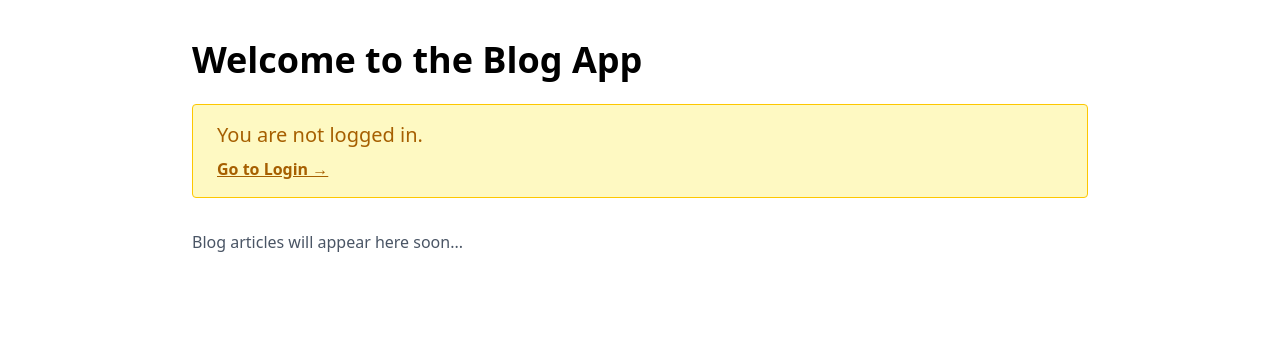
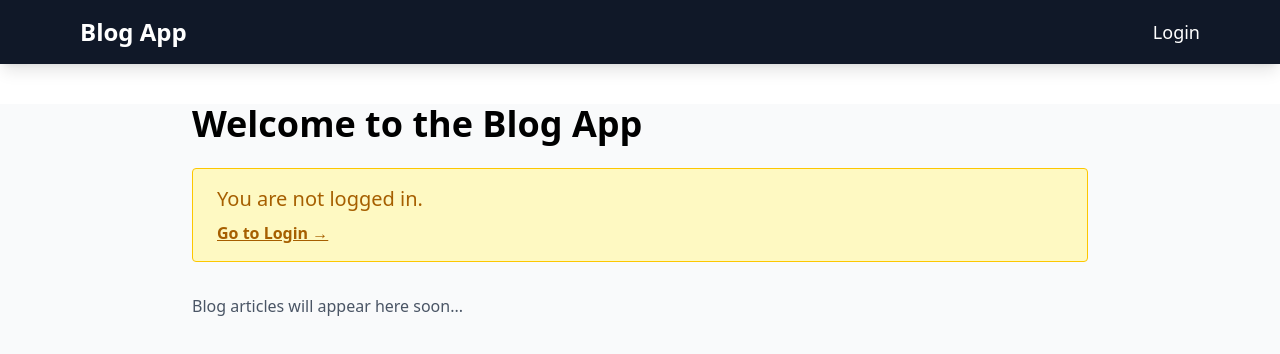
Before and after one commit to jsextonprofessional/blog_roles_perms, a SvelteKit app in the folder frontend/: page / in a window 1280 px wide. Shown: the top 354 px of the page. Built offline with nearby package versions, Linux system fonts and the light colour scheme.

Commit message:
[frontend] Tailwind configured.

```diff
--- a/frontend/package.json
+++ b/frontend/package.json
@@ -48,7 +48,7 @@
 		"prettier-plugin-tailwindcss": "^0.7.2",
 		"svelte": "^5.45.6",
 		"svelte-check": "^4.3.4",
-		"tailwindcss": "^4.1.17",
+		"tailwindcss": "^4.1.18",
 		"typescript": "^5.9.3",
 		"typescript-eslint": "^8.48.1",
 		"vite": "^7.2.6",
--- a/frontend/src/routes/+layout.svelte
+++ b/frontend/src/routes/+layout.svelte
@@ -1,9 +1,32 @@
+<!-- frontend/src/routes/+layout.svelte -->
 <script lang="ts">
-	import './layout.css';
-	import favicon from '$lib/assets/favicon.svg';
+	import '../app.css';
+	import { auth, logout } from '$lib/stores/auth';
+	import { page } from '$app/stores';
 
-	let { children } = $props();
+	$: user = $auth.user;
 </script>
 
-<svelte:head><link rel="icon" href={favicon} /></svelte:head>
-{@render children()}
+<header class="bg-gray-900 text-white shadow-lg">
+	<nav class="mx-auto flex max-w-6xl items-center justify-between p-4">
+		<a href="/" class="text-2xl font-bold hover:text-gray-300">Blog App</a>
+
+		<div class="flex items-center gap-8 text-lg">
+			{#if user}
+				<span class="font-medium">
+					{user.firstName}
+					<span class="rounded bg-blue-600 px-2 py-1 text-sm">({user.permissionLevel})</span>
+				</span>
+				<button on:click={logout} class="hover:underline"> Logout </button>
+			{:else}
+				<a href="/login" class:underline={$page.url.pathname === '/login'} class="hover:underline">
+					Login
+				</a>
+			{/if}
+		</div>
+	</nav>
+</header>
+
+<main class="min-h-screen bg-gray-50">
+	<slot />
+</main>
--- a/frontend/src/routes/+page.svelte
+++ b/frontend/src/routes/+page.svelte
@@ -3,24 +3,25 @@
 	$: user = $auth.user;
 </script>
 
-<div class="max-w-4xl mx-auto mt-10">
-  <h1 class="text-4xl font-bold mb-6">Welcome to the Blog App</h1>
+<div class="mx-auto mt-10 max-w-4xl">
+	<h1 class="mb-6 text-4xl font-bold">Welcome to the Blog App</h1>
 
 	{#if user}
-    <div class="bg-green-100 border border-green-400 text-green-700 px-6 py-4 rounded mb-8">
-      <p class="text-xl">You are logged in as <strong>{user.firstName} {user.lastName}</strong> ({user.permissionLevel})</p>
-      <p class="mt-2">Go to <a href="/login" class="underline">/login</a> to test logout or re-login.</p>
+		<div class="mb-8 rounded border border-green-400 bg-green-100 px-6 py-4 text-green-700">
+			<p class="text-xl">
+				You are logged in as <strong>{user.firstName} {user.lastName}</strong>
+				({user.permissionLevel})
+			</p>
+			<p class="mt-2">
+				Go to <a href="/login" class="underline">/login</a> to test logout or re-login.
+			</p>
 		</div>
 	{:else}
-    <div class="bg-yellow-100 border border-yellow-400 text-yellow-700 px-6 py-4 rounded mb-8">
+		<div class="mb-8 rounded border border-yellow-400 bg-yellow-100 px-6 py-4 text-yellow-700">
 			<p class="text-xl">You are not logged in.</p>
-      <p class="mt-2"><a href="/login" class="underline font-bold">Go to Login →</a></p>
+			<p class="mt-2"><a href="/login" class="font-bold underline">Go to Login →</a></p>
 		</div>
 	{/if}
 
 	<p class="text-gray-600">Blog articles will appear here soon...</p>
 </div>
-
-<!-- <style lang="postcss">
-  @reference "tailwindcss";
-</style> -->
```
Also changed, not shown: 1 other file (tests, documents, lock files or other folders). Lines whose indentation alone changed are shown as unchanged.
